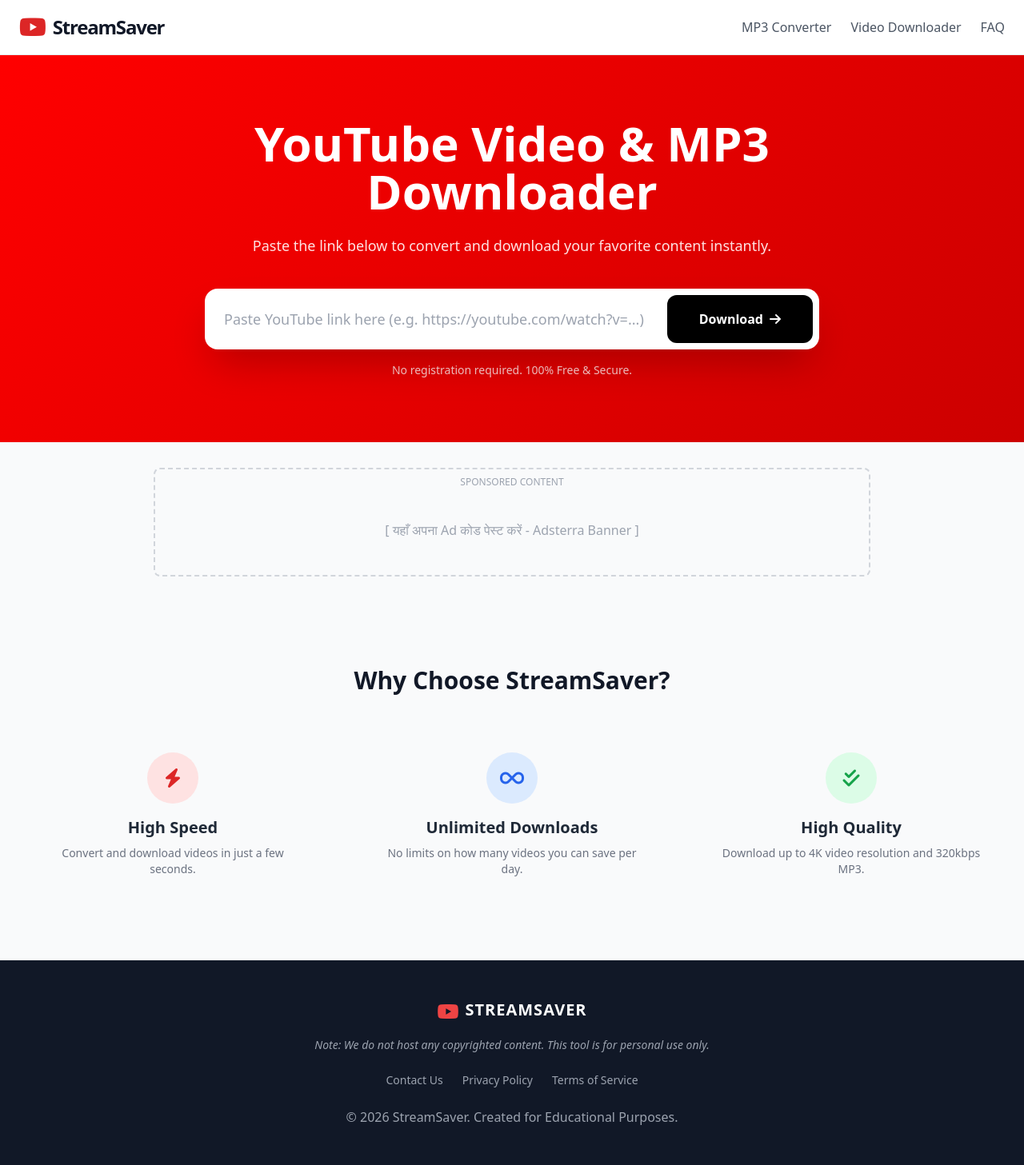
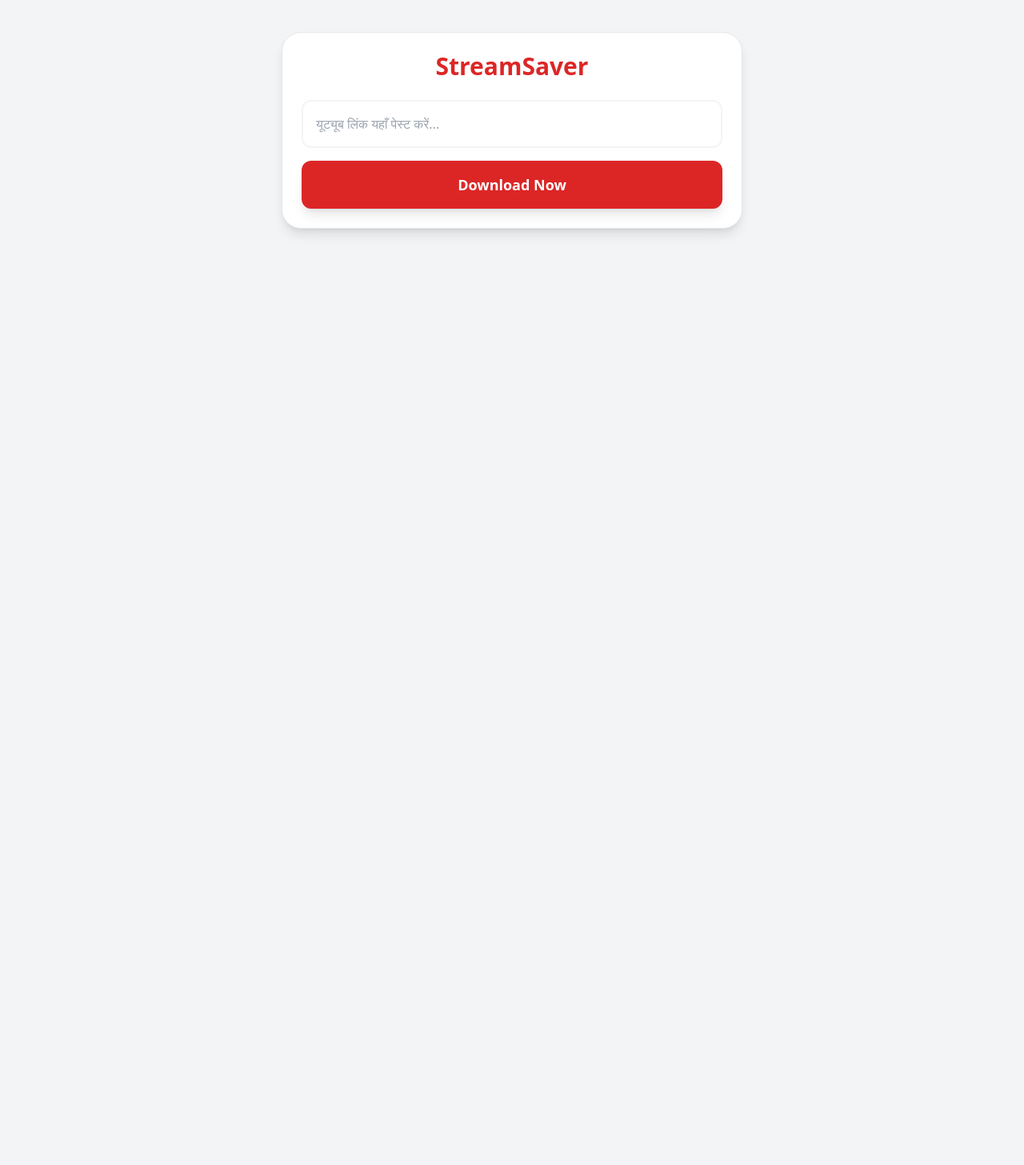
Before and after one commit to Shivam-kumar-coder/YouTube-downloader-, a plain HTML site: page index.html in a window 1280 px wide. Shown: the whole page at 80% size. After the commit the page ends 800 px from the top, so only its background shows below. Drawn offline with nearby package versions, Linux system fonts and the light colour scheme.

Commit message:
Update index.html

```diff
--- a/index.html
+++ b/index.html
@@ -3,163 +3,74 @@
 <head>
     <meta charset="UTF-8">
     <meta name="viewport" content="width=device-width, initial-scale=1.0">
-
-    <title>StreamSaver | Free YouTube Video & MP3 Downloader</title>
-    <meta name="description" content="Download YouTube videos in MP4 HD and convert YouTube to MP3 high quality for free. Fast, safe and easy to use online downloader.">
-    <meta name="keywords" content="YouTube downloader, YT to MP3, YouTube video download, MP4 converter, free video saver, download youtube hindi">
-    <meta name="author" content="StreamSaver">
-    <link rel="icon" href="https://cdn-icons-png.flaticon.com/512/1384/1384060.png">
-
+    <title>StreamSaver | Free MP3 & Video Downloader</title>
     <script src="https://cdn.tailwindcss.com"></script>
     <link rel="stylesheet" href="https://cdnjs.cloudflare.com/ajax/libs/font-awesome/6.0.0/css/all.min.css">
+</head>
+<body class="bg-gray-100">
 
-    <style>
-        .gradient-bg { background: linear-gradient(135deg, #ff0000 0%, #cc0000 100%); }
-        .card-hover:hover { transform: translateY(-5px); transition: 0.3s; }
-    </style>
-</head>
-<body class="bg-gray-50 text-gray-800">
+    <div class="max-w-xl mx-auto mt-10 p-6 bg-white rounded-3xl shadow-lg border border-gray-200">
+        <h1 class="text-3xl font-black text-red-600 text-center mb-6">StreamSaver</h1>
 
-    <nav class="bg-white py-4 shadow-sm border-b">
-        <div class="container mx-auto px-6 flex justify-between items-center">
-            <div class="flex items-center gap-2">
-                <i class="fab fa-youtube text-3xl text-red-600"></i>
-                <span class="text-2xl font-black tracking-tighter text-gray-900">StreamSaver</span>
+        <div class="space-y-4">
+            <input id="videoUrl" type="text" placeholder="यूट्यूब लिंक यहाँ पेस्ट करें..."
+                   class="w-full p-4 border-2 border-gray-100 rounded-xl focus:border-red-500 outline-none transition-all">
+
+            <p id="errorBox" class="text-red-500 text-sm font-bold hidden"></p>
+
+            <button onclick="getDownloadLinks()" id="mainBtn" class="w-full bg-red-600 text-white py-4 rounded-xl font-bold text-lg hover:bg-red-700 shadow-lg">
+                Download Now
+            </button>
+        </div>
+
+        <div id="resultArea" class="hidden mt-8 border-t pt-6">
+            <h3 class="font-bold mb-4">Select Format:</h3>
+            <div class="grid grid-cols-2 gap-4">
+                <button onclick="startDownload('mp3')" class="bg-blue-600 text-white p-3 rounded-lg font-bold">🎵 MP3 Audio</button>
+                <button onclick="startDownload('mp4')" class="bg-green-600 text-white p-3 rounded-lg font-bold">🎬 MP4 Video</button>
             </div>
-            <div class="hidden md:flex gap-6 font-medium text-gray-600">
-                <a href="#" class="hover:text-red-600">MP3 Converter</a>
-                <a href="#" class="hover:text-red-600">Video Downloader</a>
-                <a href="#" class="hover:text-red-600">FAQ</a>
-            </div>
-        </div>
-    </nav>
-
-    <section class="gradient-bg py-20 px-6">
-        <div class="max-w-4xl mx-auto text-center">
-            <h1 class="text-4xl md:text-6xl font-extrabold text-white mb-6">YouTube Video & MP3 Downloader</h1>
-            <p class="text-red-100 text-lg mb-10">Paste the link below to convert and download your favorite content instantly.</p>
-
-            <div class="relative max-w-3xl mx-auto flex flex-col md:flex-row gap-2 bg-white p-2 rounded-2xl shadow-2xl">
-                <input id="videoLink" type="text" placeholder="Paste YouTube link here (e.g. https://youtube.com/watch?v=...)"
-                       class="w-full p-4 outline-none text-gray-700 text-lg rounded-xl">
-                <button onclick="processLink()" class="bg-black text-white px-10 py-4 rounded-xl font-bold hover:bg-gray-800 transition-all flex items-center justify-center gap-2">
-                    <span>Download</span>
-                    <i class="fas fa-arrow-right"></i>
-                </button>
-            </div>
-            <p class="text-red-200 mt-4 text-sm font-medium">No registration required. 100% Free & Secure.</p>
-        </div>
-    </section>
-
-    <div class="max-w-4xl mx-auto my-8 p-2 border-2 border-dashed border-gray-300 rounded-lg text-center text-gray-400">
-        <p class="text-xs uppercase mb-1">Sponsored Content</p>
-        <div class="h-24 flex items-center justify-center">
-            [ यहाँ अपना Ad कोड पेस्ट करें - Adsterra Banner ]
+            <p class="text-xs text-gray-400 mt-4 text-center italic">नोट: डाउनलोड बटन दबाने पर विज्ञापन (Ad) खुल सकता है, उसे बंद कर दें।</p>
         </div>
     </div>
 
-    <div id="results" class="hidden container mx-auto px-6 py-10">
-        <div class="max-w-5xl mx-auto bg-white rounded-3xl shadow-xl overflow-hidden border border-gray-100 flex flex-col md:flex-row">
-            <div class="md:w-1/3 bg-gray-200 h-64 md:h-auto flex items-center justify-center relative">
-                <img id="thumb" src="" alt="Thumbnail" class="w-full h-full object-cover">
-                <div class="absolute inset-0 bg-black/20 flex items-center justify-center">
-                    <i class="fas fa-play-circle text-6xl text-white opacity-80"></i>
-                </div>
-            </div>
-            <div class="md:w-2/3 p-8">
-                <h3 id="videoTitle" class="text-2xl font-bold mb-6 line-clamp-2">Video Title Loading...</h3>
+    <script>
+        let currentVideoId = "";
 
-                <div class="grid grid-cols-1 sm:grid-cols-2 gap-4">
-                    <div class="card-hover p-4 border rounded-2xl bg-red-50 border-red-100">
-                        <div class="flex items-center gap-3 mb-3">
-                            <i class="fas fa-video text-red-600"></i>
-                            <span class="font-bold">Video MP4</span>
-                        </div>
-                        <button onclick="handleDownload('MP4')" class="w-full bg-red-600 text-white py-2 rounded-lg font-bold shadow-md">Get Video</button>
-                    </div>
+        function getDownloadLinks() {
+            const url = document.getElementById('videoUrl').value;
+            const errorBox = document.getElementById('errorBox');
+            const resultArea = document.getElementById('resultArea');
 
-                    <div class="card-hover p-4 border rounded-2xl bg-blue-50 border-blue-100">
-                        <div class="flex items-center gap-3 mb-3">
-                            <i class="fas fa-music text-blue-600"></i>
-                            <span class="font-bold">Audio MP3</span>
-                        </div>
-                        <button onclick="handleDownload('MP3')" class="w-full bg-blue-600 text-white py-2 rounded-lg font-bold shadow-md">Get Audio</button>
-                    </div>
-                </div>
-            </div>
-        </div>
-    </div>
+            // YouTube URL को सही से पहचानने वाला नया तरीका (RegEx)
+            const regex = /(?:youtube\.com\/(?:[^\/]+\/.+\/|(?:v|e(?:mbed)?)\/|.*[?&]v=)|youtu\.be\/)([^"&?\/\s]{11})/;
+            const match = url.match(regex);
 
-    <section class="container mx-auto px-6 py-20">
-        <h2 class="text-3xl font-bold text-center mb-12 text-gray-900">Why Choose StreamSaver?</h2>
-        <div class="grid grid-cols-1 md:grid-cols-3 gap-10">
-            <div class="text-center p-6">
-                <div class="w-16 h-16 bg-red-100 text-red-600 rounded-full flex items-center justify-center text-2xl mx-auto mb-4">
-                    <i class="fas fa-bolt"></i>
-                </div>
-                <h4 class="font-bold text-xl mb-2">High Speed</h4>
-                <p class="text-gray-500 text-sm">Convert and download videos in just a few seconds.</p>
-            </div>
-            <div class="text-center p-6">
-                <div class="w-16 h-16 bg-blue-100 text-blue-600 rounded-full flex items-center justify-center text-2xl mx-auto mb-4">
-                    <i class="fas fa-infinity"></i>
-                </div>
-                <h4 class="font-bold text-xl mb-2">Unlimited Downloads</h4>
-                <p class="text-gray-500 text-sm">No limits on how many videos you can save per day.</p>
-            </div>
-            <div class="text-center p-6">
-                <div class="w-16 h-16 bg-green-100 text-green-600 rounded-full flex items-center justify-center text-2xl mx-auto mb-4">
-                    <i class="fas fa-check-double"></i>
-                </div>
-                <h4 class="font-bold text-xl mb-2">High Quality</h4>
-                <p class="text-gray-500 text-sm">Download up to 4K video resolution and 320kbps MP3.</p>
-            </div>
-        </div>
-    </section>
-
-    <footer class="bg-gray-900 text-gray-400 py-12 px-6">
-        <div class="container mx-auto text-center">
-            <div class="flex justify-center gap-2 mb-4">
-                <i class="fab fa-youtube text-2xl text-red-500"></i>
-                <span class="text-xl font-bold text-white uppercase tracking-wider">StreamSaver</span>
-            </div>
-            <p class="mb-6 max-w-lg mx-auto text-sm italic">Note: We do not host any copyrighted content. This tool is for personal use only.</p>
-            <div class="flex justify-center gap-6 text-sm mb-6">
-                <a href="#" class="hover:text-white">Contact Us</a>
-                <a href="#" class="hover:text-white">Privacy Policy</a>
-                <a href="#" class="hover:text-white">Terms of Service</a>
-            </div>
-            <p>&copy; 2026 StreamSaver. Created for Educational Purposes.</p>
-        </div>
-    </footer>
-
-    <script>
-        function processLink() {
-            const url = document.getElementById('videoLink').value;
-            const regExp = /^.*(youtu.be\/|v\/|u\/\w\/|embed\/|watch\?v=|\&v=)([^#\&\?]*).*/;
-            const match = url.match(regExp);
-
-            if (match && match[2].length == 11) {
-                const videoId = match[2];
-                // Show Thumbnail and Results
-                document.getElementById('thumb').src = `https://img.youtube.com/vi/${videoId}/mqdefault.jpg`;
-                document.getElementById('videoTitle').innerText = "YouTube Content Ready to Download";
-                document.getElementById('results').classList.remove('hidden');
-
-                // Scroll to result
-                document.getElementById('results').scrollIntoView({ behavior: 'smooth' });
+            if (match && match[1]) {
+                currentVideoId = match[1];
+                errorBox.classList.add('hidden');
+                resultArea.classList.remove('hidden');
+                document.getElementById('mainBtn').innerText = "Video Found! ✅";
             } else {
-                alert("Please paste a valid YouTube Link, Bhai!");
+                errorBox.innerText = "Bhai, link sahi nahi hai! Shorts ya Video ka link sahi se copy karo.";
+                errorBox.classList.remove('hidden');
+                resultArea.classList.add('hidden');
             }
         }
 
-        function handleDownload(type) {
-            // STEP 1: Pehle Ad dikhao (Paisa kamane ka step)
-            // Yahan apne Ad Network ka 'Direct Link' dalna hai
-            window.open('YOUR_AD_DIRECT_LINK_HERE', '_blank');
+        function startDownload(format) {
+            // STEP 1: Pehle Ad kholo (Paisa kamane ke liye)
+            // Yahan apna Adsterra Direct Link dalo
+            window.open('YOUR_ADSTERRA_DIRECT_LINK_HERE', '_blank');
 
-            // STEP 2: Phir download shuru karo
-            alert(`${type} Download started! Please check your ad window and then return here.`);
+            // STEP 2: Asli Download Link kholo (Bina paise wali Free API)
+            let finalUrl = "";
+            if(format === 'mp3') {
+                finalUrl = `https://api.vevioz.com/@api/button/mp3/${currentVideoId}`;
+            } else {
+                finalUrl = `https://api.vevioz.com/@api/button/videos/${currentVideoId}`;
+            }
+
+            window.location.href = finalUrl;
         }
     </script>
 </body>
```
